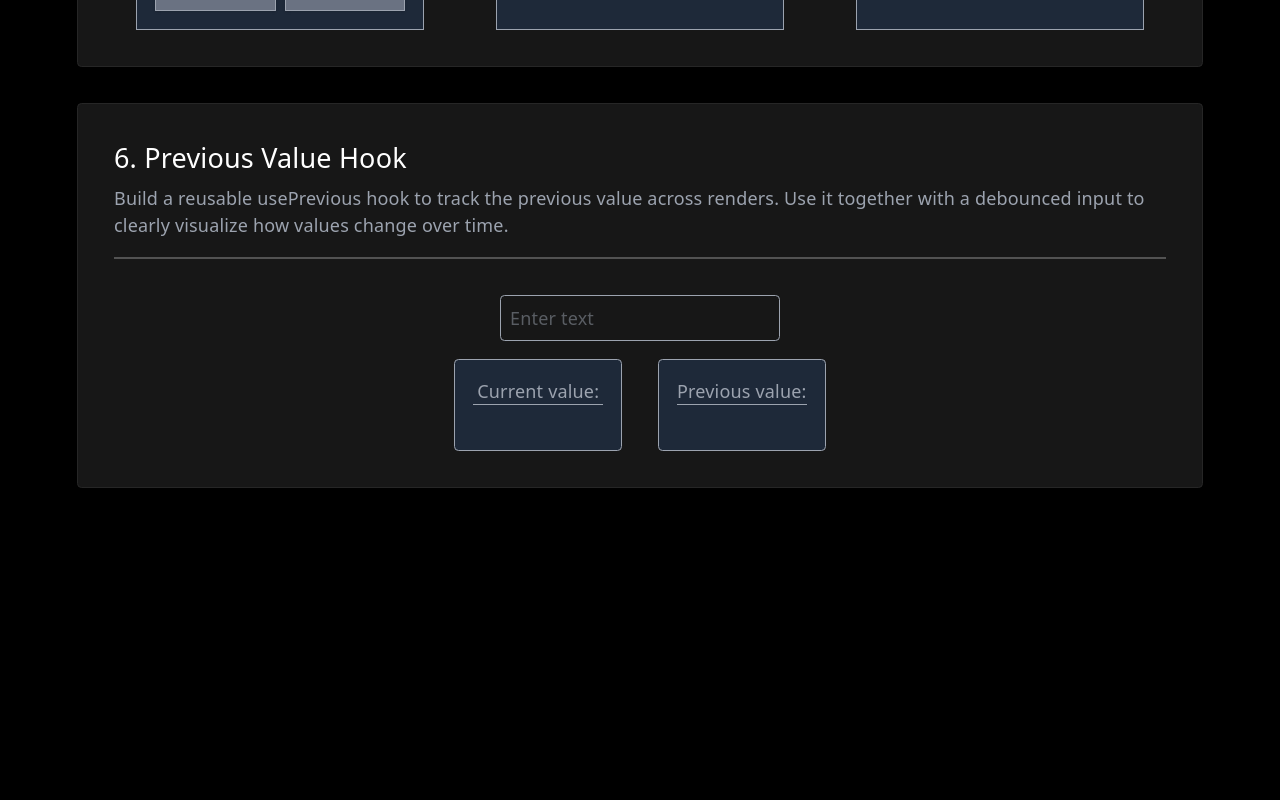
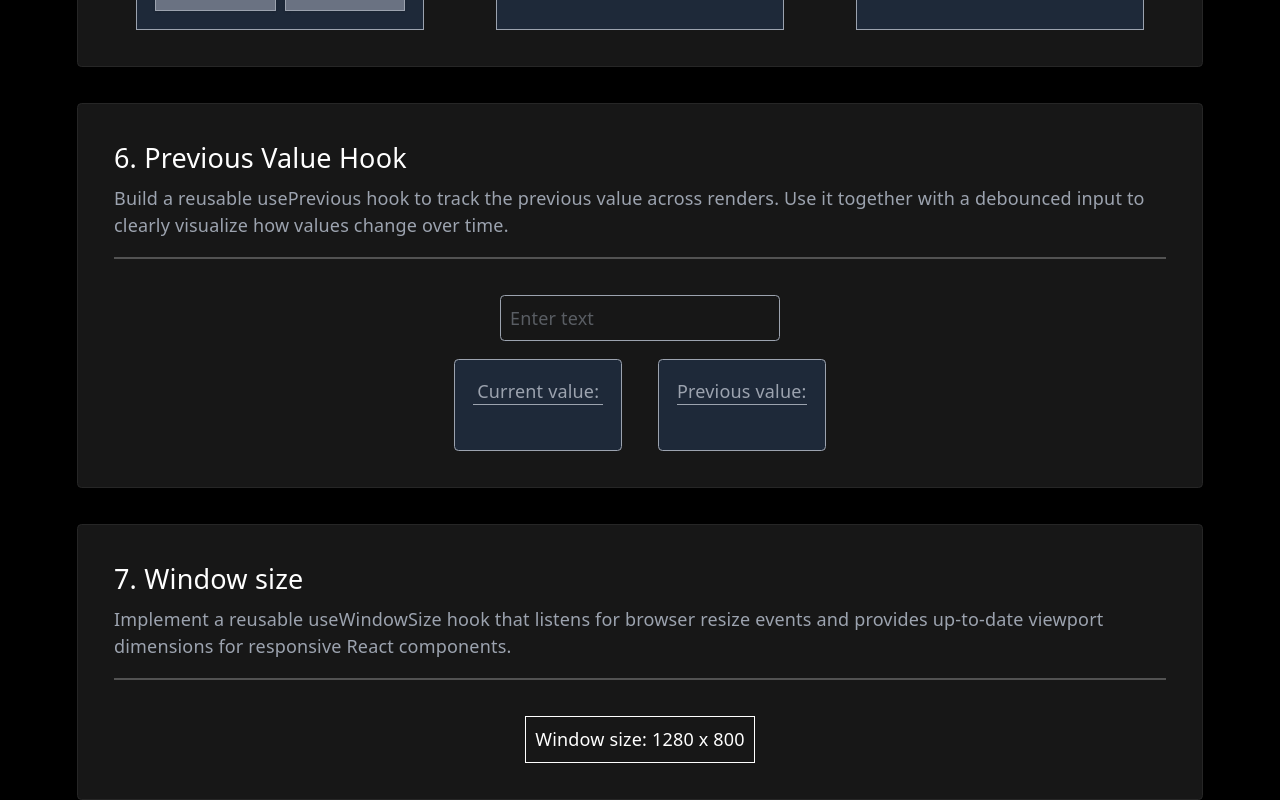
Before and after one commit to r-evive/daily-react-improvement, a React (Vite) app: page / in a window 1280 px wide. Shown: the part 2091-2891 px from the top of the page. Before the commit the page ends 2579 px from the top, so only its background shows below. Built offline with nearby package versions, Linux system fonts and the light colour scheme; no server answers.

Commit message:
feat: exercise 7 add WindowSizeExample component and useWindowSize hook

```diff
--- /dev/null
+++ b/src/7_windowSize/WindowSizeExample.tsx
@@ -0,0 +1,12 @@
+import { Exercise } from "../shared/Exercise";
+import { useWindowSize } from "./useWindowSize";
+
+export const WindowSizeExample = () => {
+    const { width, height } = useWindowSize()
+
+    return (<Exercise title="7. Window size" description="Implement a reusable useWindowSize hook that listens for browser resize events and provides up-to-date viewport dimensions for responsive React components.">
+        <div className="flex flex-col justify-center items-center gap-4">
+            <span className="p-2 text-white border">Window size: {width} x {height}</span>
+        </div>
+    </Exercise>)
+}
--- /dev/null
+++ b/src/7_windowSize/useWindowSize.tsx
@@ -0,0 +1,40 @@
+import { useEffect, useRef, useState } from "react"
+
+interface Dimensions {
+    width: number
+    height: number
+}
+
+export const useWindowSize = (delay = 100) => {
+    const [dimensions, setDimensions] = useState<Dimensions>({
+        width: window.innerWidth,
+        height: window.innerHeight
+    })
+
+    const resizeTimeoutRef = useRef<ReturnType<typeof setTimeout> | null>(null)
+
+
+    useEffect(() => {
+        const handleResize = () => {
+            if(resizeTimeoutRef.current)
+                clearTimeout(resizeTimeoutRef.current)
+
+            resizeTimeoutRef.current = setTimeout(() => {
+                setDimensions({
+                    width: window.innerWidth,
+                    height: window.innerHeight
+                })
+            }, delay)
+        }
+
+        window.addEventListener('resize', handleResize)
+
+        return () => {
+            if(resizeTimeoutRef.current)
+                clearTimeout(resizeTimeoutRef.current)
+            window.removeEventListener('resize', handleResize)
+        }
+    }, [delay])
+
+    return dimensions
+}
--- a/src/App.tsx
+++ b/src/App.tsx
@@ -5,6 +5,7 @@ import { AccordionExample } from './3_accordion/AccordionExample'
 import { GeoLocationExample } from './4_geoLocaiton/GeoLocationExample'
 import { ItemCollectionsExample } from './5_itemCollections/ItemCollectionsExample'
 import { PreviousValueExample } from './6_previousValue/PreviousValueExample'
+import { WindowSizeExample } from './7_windowSize/WindowSizeExample'
 
 function App() {
 
@@ -18,6 +19,7 @@ function App() {
       <GeoLocationExample />
       <ItemCollectionsExample/>
       <PreviousValueExample/>
+      <WindowSizeExample/>
     </div>
     </div>
   )
```
